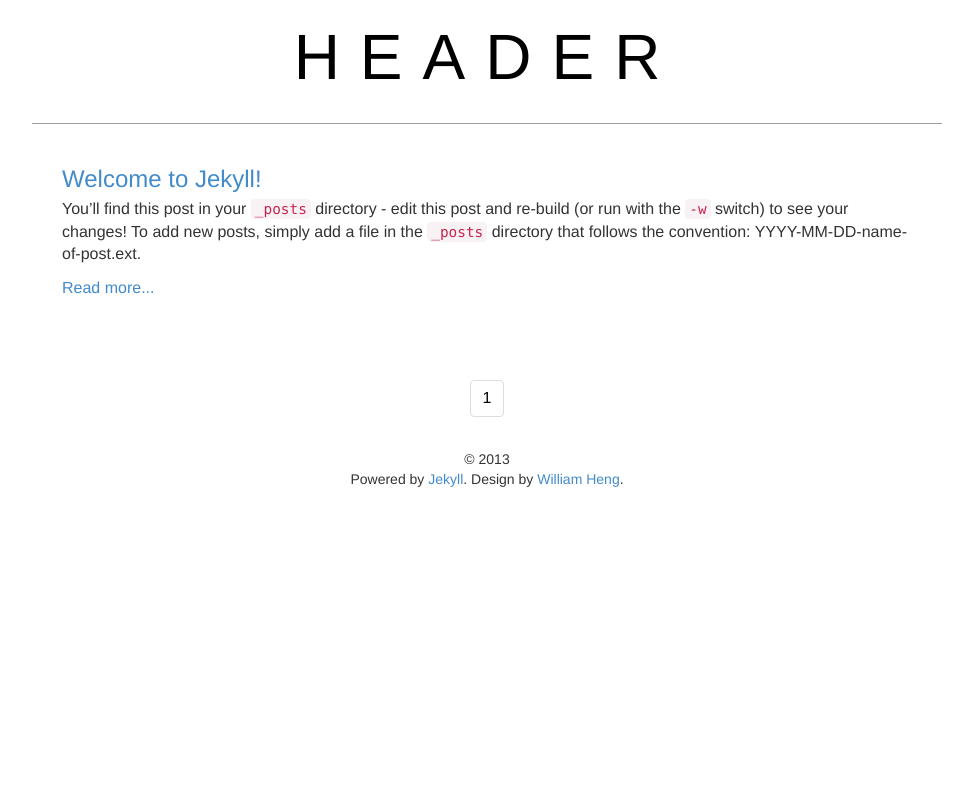
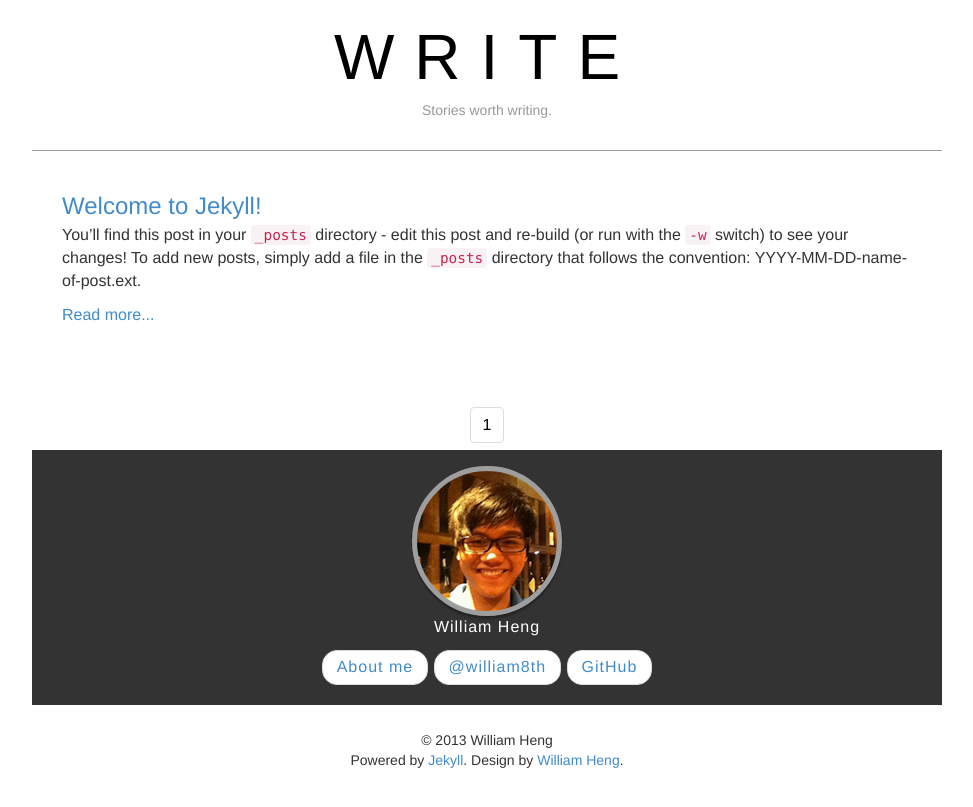
Before and after one commit to william8th/william8th.github.io, a Jekyll site: the page built from index.html, in a window 1280 px wide. Shown: the top 807 px of the page, without its empty margins (153-1126 px from the left). Built offline with Jekyll 4.4.1, drawn with Linux system fonts in a browser that asks for light colours; Markdown is read by kramdown in place of the engine named in the settings; the list of posts is cut into pages by our own code.

Commit message:
Add picture, edit config

```diff
--- a/_config.yml
+++ b/_config.yml
@@ -1,18 +1,18 @@
-name: "Site Name" # Name for site
+name: "William Heng" # Name for site
 permalink: /:year/:month/:title # Permalink for site
 url: http://192.168.1.12:4000/ # URL to site
 
 header: # Header
-  text: "HEADER" # Header text, looks better in all-caps IMO
-  subtext: # Header subtext
+  text: "WRITE" # Header text, looks better in all-caps IMO
+  subtext: "Stories worth writing." # Header subtext
 
 author:
-  use: false # Author display being used
-  picture-url: # Absolute URL to your picture in 150px x 150px
-  name: # Your name
-  about: # Relative URL link to 'About me' page e.g. "picture.html" if it's http://localhost/picture.html
-  twitter: # Twitter username
-  github: # Github username
+  use: true # Author display being used
+  picture-url: "/assets/me.png" # Absolute URL to your picture in 150px x 150px
+  name: "William Heng" # Your name
+  about: "about-me" # Relative URL link to 'About me' page e.g. "picture.html" if it's http://localhost/picture.html
+  twitter: "william8th" # Twitter username
+  github: "william8th" # Github username
 
 markdown: redcarpet
 pygments: true
```
Also changed, not shown: assets/me.png (added).
